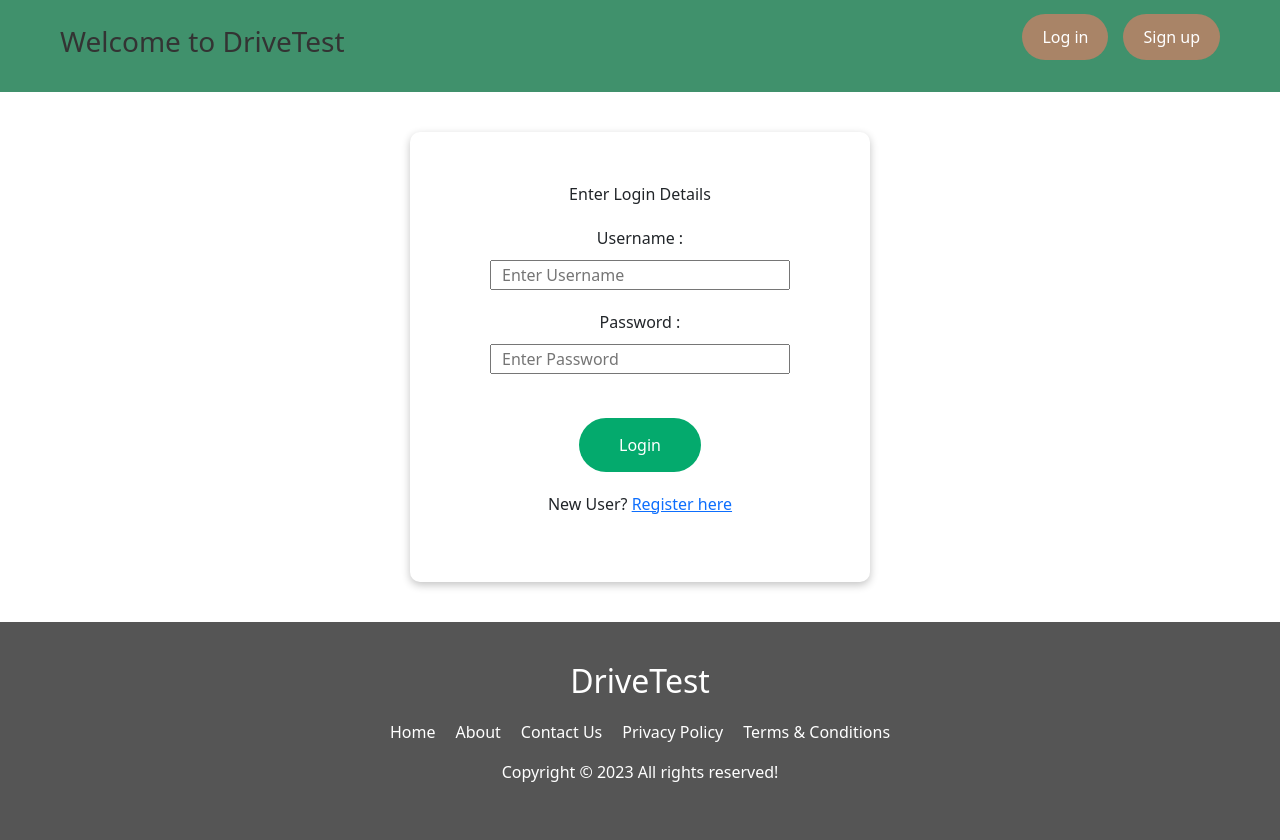
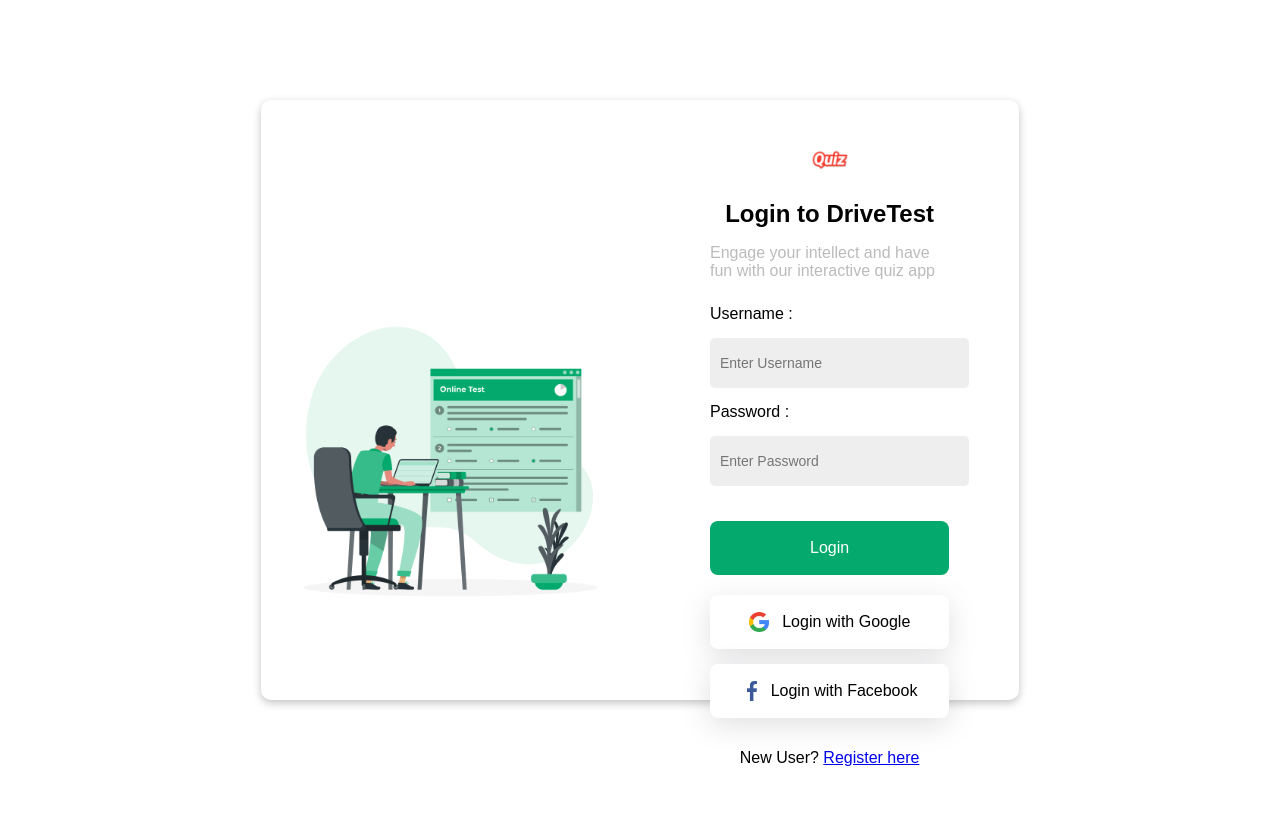
Before and after one commit to ajaystha42/drivingtest-django, a Django app: page / in a window 1280 px wide. After the commit the page ends 766 px from the top, so only its background shows below. Run offline with Django 4.2, Linux system fonts and the light colour scheme; some libraries are stand-ins or nearby versions.

Commit message:
design improvememts

```diff
--- a/Quiz/static/base.css
+++ b/Quiz/static/base.css
@@ -19,10 +19,15 @@
 /* *****************NAVBAR*************** */
 /* ************************************** */
 .navigation {
-  padding: 25px 60px;
+  padding: 20px 60px;
   display: flex;
   justify-content: space-between;
-  background-color: #40916c;
+  align-items: center;
+  background-color: #04aa6d;
+}
+
+.navigation h3 {
+  margin-bottom: 0;
 }
 
 .navigation h3 a {
@@ -74,7 +79,7 @@
   text-align: center;
   background-color: #555;
   color: #fff;
-  padding: 40px;
+  padding: 30px;
 }
 
 footer h2 {
--- a/Quiz/static/styles.css
+++ b/Quiz/static/styles.css
@@ -5,15 +5,42 @@
   padding-left: 300px;
 } */
 
+body {
+  font-family: Arial, Helvetica, sans-serif;
+}
+
 h2 {
   margin-bottom: 40px;
 }
 
+.login-heading {
+  margin-bottom: 10px;
+}
+
+.login-desc {
+  text-align: start;
+  color: #bbb;
+  font-size: 16px;
+  font-weight: 500;
+  margin-bottom: 25px;
+}
+
+h3 {
+  text-align: start;
+  margin-bottom: 30px;
+}
+
 .main-container,
 .result-container {
-  margin: 40px auto;
-  padding: 50px 60px;
-  max-width: 600px;
+  margin: 0 auto;
+  margin-top: 100px;
+  /* padding: 50px 60px; */
+  width: 60%;
+  height: 75vh;
+
+  display: grid;
+  grid-template-columns: 1fr 1fr;
+
   text-align: center;
 
   box-shadow: rgba(0, 0, 0, 0.24) 0px 3px 8px;
@@ -21,29 +48,88 @@
   border-radius: 10px;
 }
 
+.logo {
+  height: 40px;
+  object-fit: contain;
+}
+
+.form-container {
+  padding: 40px 70px;
+
+  /* height: 100%; */
+  display: flex;
+  flex-direction: column;
+  justify-content: space-around;
+}
+
+.img-container {
+  overflow: hidden;
+}
+
+.img-container img {
+  height: 100%;
+  width: 100%;
+  object-fit: contain;
+  border-radius: 10px;
+}
+
 .input-container {
-  margin: 20px;
+  /* margin: 20px; */
+  text-align: start;
 }
 
 .input-container p {
   margin: 10px;
+  margin-left: 0;
 }
 
 .input-container input {
   padding: 10px;
-  width: 300px;
+  margin: 5px 0;
+  width: 100%;
   height: 30px;
+  border: none;
+  border-radius: 5px;
+  font-size: 14px;
+
+  background-color: #eee;
 }
 
 .btn-login,
 .btn-register {
-  padding: 15px 40px;
+  padding: 18px 40px;
+  margin-top: 30px;
   margin-bottom: 20px;
-  border-radius: 100px;
+  border-radius: 8px;
+  font-size: 16px;
+
+  width: 100%;
   border: none;
   color: #fff;
   background-color: #04aa6d;
   cursor: pointer;
+}
+
+.social-login {
+  display: flex !important;
+  justify-content: center;
+  align-items: center;
+  width: 100%;
+  text-align: center;
+  font-size: 16px;
+  display: block;
+  padding: 17px;
+  margin-bottom: 15px;
+  background-color: #fff;
+  box-shadow: rgba(100, 100, 111, 0.2) 0px 7px 29px 0px;
+  border: none;
+  border-radius: 8px;
+}
+
+.social-icon {
+  height: 20px;
+  width: 20px;
+  object-fit: contain;
 }
 
 .percentage {
--- a/Quiz/templates/base.html
+++ b/Quiz/templates/base.html
@@ -8,6 +8,17 @@
     <title>{% block page_title %}Title{% endblock %}</title>
 
     <link rel="stylesheet" href="{% static "base.css" %}" />
+
+    <!-- ION ICONS -->
+    <script
+      type="module"
+      src="https://unpkg.com/ionicons@7.1.0/dist/ionicons/ionicons.esm.js"
+    ></script>
+    <script
+      nomodule
+      src="https://unpkg.com/ionicons@7.1.0/dist/ionicons/ionicons.js"
+    ></script>
+
     <!--  -->
     {% block css_files %} {% endblock %}
     <script src="http://ajax.googleapis.com/ajax/libs/jquery/1.9.1/jquery.min.js"></script>
--- a/Quiz/templates/login.html
+++ b/Quiz/templates/login.html
@@ -1,32 +1,25 @@
-<!-- <!DOCTYPE html>
+<!DOCTYPE html>
 <html lang="en">
   <head>
     <meta charset="UTF-8" />
     <meta name="viewport" content="width=device-width, initial-scale=1.0" />
-    <title>Quiz App - Login</title>
-
+    <title>Document</title>
     <link rel="stylesheet" href="../static/styles.css" />
   </head>
-  <body> -->
-
-{% extends 'base.html' %} {% load static %}
-<!--  -->
-
-{% block css_files %}
-<link rel="stylesheet" href="../static/styles.css" />
-{%endblock %}
-
-<!--  -->
-{% block page_title %} Quiz App - Login {% endblock %}
-
-<!--  -->
-
-{% block content %}
+  <body>
     <div class="main-container">
+      <div class="img-container">
+        <img src="../static/media/img.png" alt="login" />
+      </div>
+      <div class="form-container">
+        <img class="logo" src="../static/media/logo.png" alt="logo" />
         <form method="POST" action="/login">
           {%csrf_token%}
           <div>
-      <p>Enter Login Details</p>
+            <h2 class="login-heading">Login to DriveTest</h2>
+            <p class="login-desc">
+              Engage your intellect and have fun with our interactive quiz app
+            </p>
             <div class="input-container">
               <p>Username :</p>
               {{form.username}}
@@ -43,15 +36,28 @@
             <div class="error-message">{{error}}</div>
             {% endif %}
             <div>
-        <br />
               <button class="btn-login" type="submit">Login</button>
             </div>
           </div>
         </form>
 
+        <button class="social-login">
+          <img
+            class="social-icon"
+            src="../static/media/google.png"
+            alt="Google"
+          />&nbsp;&nbsp;&nbsp;Login with Google
+        </button>
+        <button class="social-login">
+          <img
+            class="social-icon"
+            src="../static/media/fb.png"
+            alt="Fb"
+          />&nbsp;&nbsp;Login with Facebook
+        </button>
+
         <p>New User? <a href="/register">Register here</a></p>
       </div>
-
-{% endblock %}
-<!-- </body>
-</html> -->
+    </div>
+  </body>
+</html>
--- a/Quiz/urls.py
+++ b/Quiz/urls.py
@@ -6,6 +6,7 @@
 
 urlpatterns = [
     path('', views.login),
+    path('test', views.test),
     path('login', views.login),
     path('register', views.register, name='register'),
     path('index', views.index, name='index'),
--- a/Quiz/views.py
+++ b/Quiz/views.py
@@ -9,6 +9,9 @@
 from Quiz.forms import UserRegistrationForm, UserLoginForm
 from django.contrib.auth import authenticate, login
 
+
+def test(request):
+    return render(request, "test.html")
 
 def login(request):
     form = UserLoginForm()
```
Also changed, not shown: Quiz/templates/register.html (+18 -28 lines), Quiz/templates/test.html (added, +58 -0 lines), Quiz/static/media/fb.png (added), Quiz/static/media/google.png (added), Quiz/static/media/img.png (added), Quiz/static/media/logo.png (added), Quiz/static/media/register.png (added). Lines whose indentation alone changed are shown as unchanged.
